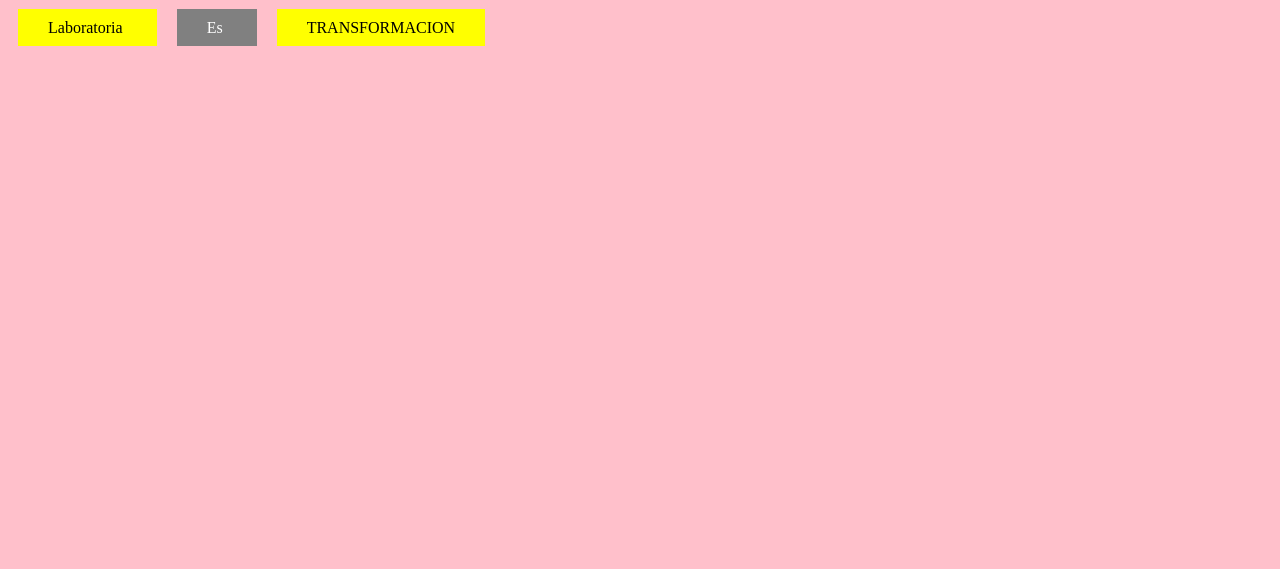
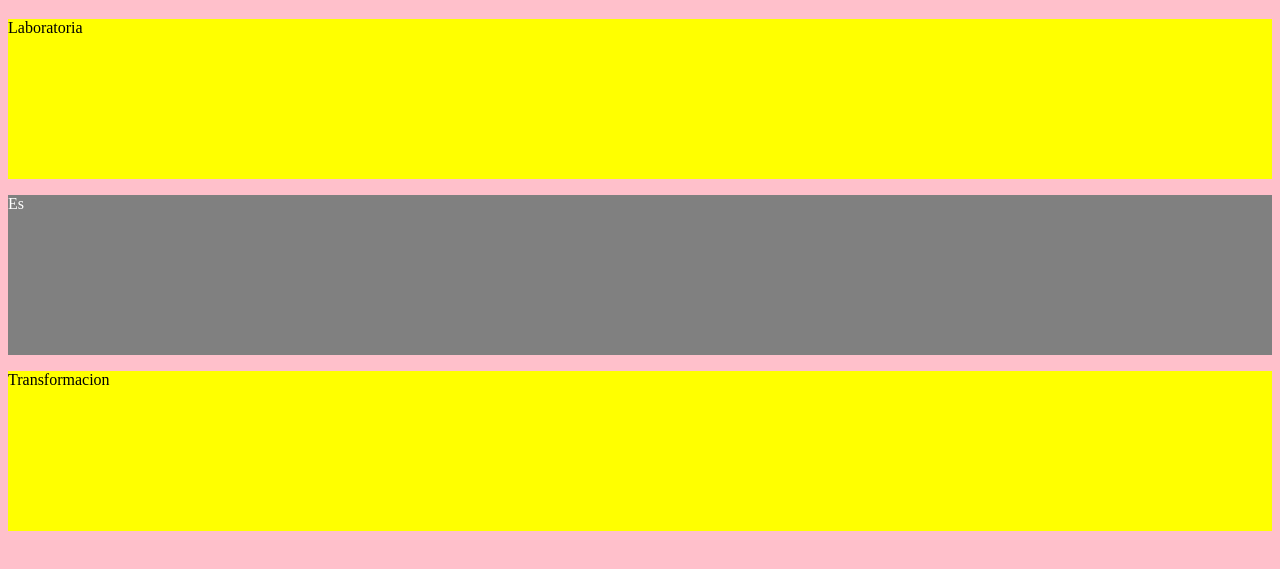
Before and after one commit to Lillys21/BANDERAS, a plain HTML site: page index.html in a window 1280 px wide. Shown: the part 61-630 px from the top of the page. Drawn offline with Linux system fonts and the light colour scheme.

Commit message:
Se modifico el ejercicio con la propiedad BLOCK

```diff
--- a/index.html
+++ b/index.html
@@ -14,7 +14,7 @@
       <p>Es</p>
     </div>
     <div class="bandera amarillo">
-      <p id="texto-mayusculas">Transformacion</p>
+      <p>Transformacion</p>
     </div>
   </body>
 </html>
--- a/style.css
+++ b/style.css
@@ -2,10 +2,11 @@ body{
   background-color: pink;
 }
 
-.bandera, .bandera p{
-  display: inline;
-  margin: 0px 10px;
-  padding: 10px 10PX;
+.bandera{
+  display: block;
+  height: 20vh;
+  width: 100%
+
 }
 /*p{
   display: inline-block;
@@ -19,6 +20,6 @@ body{
   background-color: gray;
   color: white;
 }
-#texto-mayusculas{
+/*#texto-mayusculas{
   text-transform: uppercase;
-}
+}*/
```
